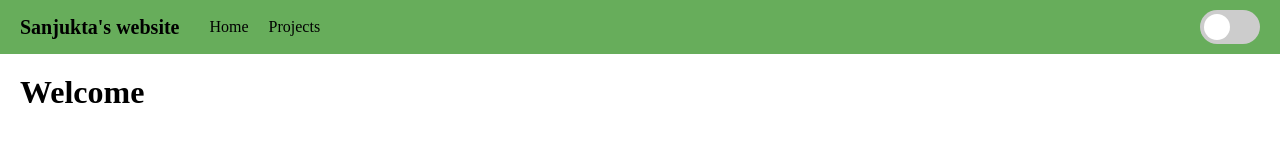
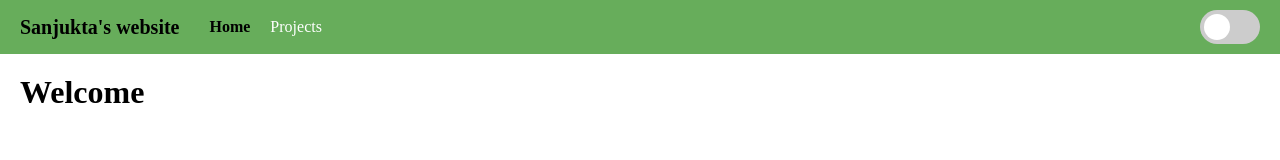
Before and after one commit to Kishan-Kumar-Zalavadia/Sanjukta_Bhowmick, an Angular app in the folder portfolio/: page / in a window 1280 px wide. Shown: the top 160 px of the page. Built offline with nearby package versions, Linux system fonts and the light colour scheme.

Commit message:
Active route link added

```diff
--- a/portfolio/src/app/navbar/navbar.component.html
+++ b/portfolio/src/app/navbar/navbar.component.html
@@ -3,8 +3,8 @@
     <a href="">Sanjukta's website</a>
   </div>
   <div class="navbar-links">
-    <a routerLink="">Home</a>
-    <a routerLink="projects">Projects</a>
+    <a routerLink="" routerLinkActive="active"  [routerLinkActiveOptions]="{ exact: true }">Home</a>
+    <a routerLink="projects" routerLinkActive="active"  [routerLinkActiveOptions]="{ exact: true }">Projects</a>
   </div>
   <div class="dark-mode-toggle">
     <label class="switch">
--- a/portfolio/src/app/navbar/navbar.component.scss
+++ b/portfolio/src/app/navbar/navbar.component.scss
@@ -1,13 +1,13 @@
 nav {
   display: flex;
   align-items: center;
-  background-color: #67AD5B;
-  color: black;
+  background-color: #67ad5b;
+  color: var(--dark);
   padding: 10px 20px;
 
   .navbar-logo a {
     text-decoration: none;
-    color: black;
+    color: var(--dark);
     font-size: 20px;
     font-weight: bold;
   }
@@ -16,8 +16,13 @@ nav {
     margin: 0px 20px;
     a {
       text-decoration: none;
-      color: black;
+      color: var(--light);
       margin: 0 10px;
+    }
+
+    a.active {
+      font-weight: bold;
+      color: var(--dark);
     }
   }
 
@@ -50,19 +55,19 @@ nav {
 
         &:before {
           position: absolute;
-          content: '';
+          content: "";
           height: 26px;
           width: 26px;
           left: 4px;
           bottom: 4px;
-          background-color: white;
+          background-color: var(--light);
           border-radius: 50%;
           transition: 0.4s;
         }
       }
 
       input:checked + .slider {
-        background-color: #2196F3;
+        background-color: #2196f3;
 
         &:before {
           transform: translateX(26px);
--- a/portfolio/src/styles.scss
+++ b/portfolio/src/styles.scss
@@ -1,6 +1,11 @@
 :root {
+  // Dynamic
   --background-color: white;
   --font-color: rgb(0, 0, 0);
+
+  // Static
+  --light: white;
+  --dark: black;
 }
 
 *{
```
